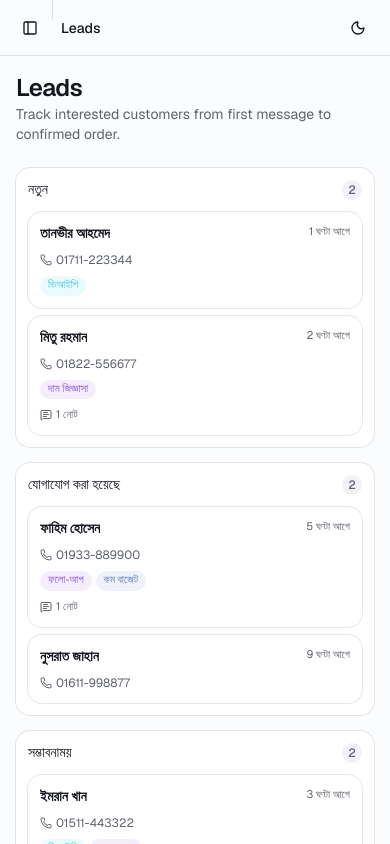
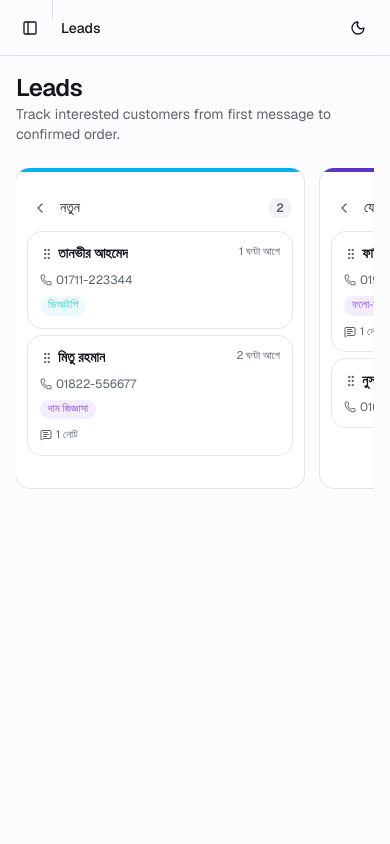
Before and after one commit to rana-arju/nishchit-frontend, a Next.js app: page /dashboard/leads in a window 390 px wide. Shown: the top 844 px of the page. Built offline with nearby package versions, Linux system fonts and the light colour scheme.

Commit message:
lead management page design with full responsive

```diff
--- a/src/app/dashboard/layout.tsx
+++ b/src/app/dashboard/layout.tsx
@@ -6,9 +6,9 @@ export default function DashboardLayout({ children }: { children: React.ReactNod
   return (
     <SidebarProvider>
       <AppSidebar />
-      <SidebarInset>
+      <SidebarInset className="min-w-0 overflow-x-hidden">
         <Topbar />
-        <main className="flex flex-1 flex-col gap-4 p-4 md:p-6">{children}</main>
+        <main className="flex min-w-0 flex-1 flex-col gap-4 p-4 md:p-6">{children}</main>
       </SidebarInset>
     </SidebarProvider>
   );
--- a/src/app/dashboard/leads/page.tsx
+++ b/src/app/dashboard/leads/page.tsx
@@ -2,7 +2,7 @@ import { LeadsBoard } from "@/features/leads/components/leads-board";
 
 export default function LeadsPage() {
   return (
-    <div className="flex flex-col gap-6">
+    <div className="flex min-w-0 flex-col gap-6 overflow-hidden">
       <div>
         <h1 className="text-2xl font-semibold tracking-tight">Leads</h1>
         <p className="text-muted-foreground text-sm">
--- a/src/features/leads/components/lead-card.tsx
+++ b/src/features/leads/components/lead-card.tsx
@@ -1,7 +1,8 @@
-import { MessageSquareText, Phone } from "lucide-react";
+import { GripVertical, MessageSquareText, Phone } from "lucide-react";
 import { Card, CardContent } from "@/components/ui/card";
 import { TagPill } from "@/components/shared/tag-pill";
 import type { Lead } from "@/features/leads/schemas/lead";
+import { cn } from "cn";
 
 function formatRelativeTime(timestamp: string): string {
   const diffHours = Math.round((Date.now() - new Date(timestamp).getTime()) / 3_600_000);
@@ -10,21 +11,46 @@ function formatRelativeTime(timestamp: string): string {
   return `${Math.round(diffHours / 24)} দিন আগে`;
 }
 
-export function LeadCard({ lead, onClick }: { lead: Lead; onClick: () => void }) {
+export function LeadCard({
+  lead,
+  isDragging,
+  onClick,
+  onDragStart,
+  onDragEnd,
+}: {
+  lead: Lead;
+  isDragging: boolean;
+  onClick: () => void;
+  onDragStart: () => void;
+  onDragEnd: () => void;
+}) {
   return (
     <Card
       size="sm"
       role="button"
       tabIndex={0}
+      draggable
+      onDragStart={(event) => {
+        event.dataTransfer.effectAllowed = "move";
+        event.dataTransfer.setData("text/plain", lead.id);
+        onDragStart();
+      }}
+      onDragEnd={onDragEnd}
       onClick={onClick}
       onKeyDown={(event) => {
         if (event.key === "Enter") onClick();
       }}
-      className="hover:border-primary/40 cursor-pointer transition-colors"
+      className={cn(
+        "hover:border-primary/40 cursor-grab transition-all active:cursor-grabbing",
+        isDragging && "scale-[0.98] opacity-40",
+      )}
     >
       <CardContent className="flex flex-col gap-2">
         <div className="flex items-start justify-between gap-2">
-          <p className="font-bangla truncate text-sm font-semibold">{lead.name}</p>
+          <div className="flex min-w-0 items-center gap-1">
+            <GripVertical className="text-muted-foreground size-3.5 shrink-0" aria-hidden="true" />
+            <p className="font-bangla truncate text-sm font-semibold">{lead.name}</p>
+          </div>
           <span className="text-muted-foreground shrink-0 text-[11px]">
             {formatRelativeTime(lead.lastActivityAt)}
           </span>
--- /dev/null
+++ b/src/features/leads/components/lead-column.tsx
@@ -0,0 +1,122 @@
+import { useState, type DragEvent } from "react";
+import { ChevronLeft, ChevronRight } from "lucide-react";
+import { Card, CardContent, CardHeader, CardTitle } from "@/components/ui/card";
+import { LeadCard } from "@/features/leads/components/lead-card";
+import type { Lead } from "@/features/leads/schemas/lead";
+import { pipelineStageLabel, type PipelineStage } from "@/types/pipeline-stage";
+import { cn } from "cn";
+
+const stageAccentClassName: Record<PipelineStage, string> = {
+  new: "bg-chart-3",
+  contacted: "bg-chart-1",
+  interested: "bg-chart-2",
+  follow_up: "bg-chart-5",
+  qualified: "bg-chart-4",
+  order_confirmed: "bg-chart-3",
+  lost: "bg-muted-foreground",
+};
+
+export function LeadColumn({
+  stage,
+  leads,
+  draggedLeadId,
+  isDropTarget,
+  onSelectLead,
+  onDragStart,
+  onDragEnd,
+  onDragEnter,
+  onDragLeave,
+  onDrop,
+}: {
+  stage: PipelineStage;
+  leads: Lead[];
+  draggedLeadId: string | null;
+  isDropTarget: boolean;
+  onSelectLead: (leadId: string) => void;
+  onDragStart: (leadId: string) => void;
+  onDragEnd: () => void;
+  onDragEnter: () => void;
+  onDragLeave: () => void;
+  onDrop: (leadId: string) => void;
+}) {
+  const [collapsed, setCollapsed] = useState(false);
+
+  function handleDragLeave(event: DragEvent<HTMLElement>) {
+    if (event.currentTarget.contains(event.relatedTarget as Node | null)) return;
+    onDragLeave();
+  }
+
+  return (
+    <Card
+      size="sm"
+      onDragOver={(event) => event.preventDefault()}
+      onDragEnter={(event) => {
+        event.preventDefault();
+        onDragEnter();
+      }}
+      onDragLeave={handleDragLeave}
+      onDrop={(event) => {
+        event.preventDefault();
+        onDrop(event.dataTransfer.getData("text/plain"));
+      }}
+      className={cn(
+        "relative min-h-80 shrink-0 overflow-hidden transition-all duration-200",
+        collapsed ? "w-14" : "w-72",
+        isDropTarget && "border-primary bg-primary/5 ring-primary/20 ring-2",
+      )}
+    >
+      <span className={cn("absolute inset-x-0 top-0 h-1", stageAccentClassName[stage])} />
+      <CardHeader
+        className={cn(
+          "flex gap-2 pt-4",
+          collapsed ? "flex-col items-center px-2" : "flex-row items-center justify-between",
+        )}
+      >
+        <div className={cn("flex min-w-0 items-center gap-2", collapsed && "flex-col")}>
+          <button
+            type="button"
+            onClick={() => setCollapsed((current) => !current)}
+            className="text-muted-foreground hover:bg-muted hover:text-foreground grid size-6 shrink-0 place-items-center rounded-md transition-colors"
+            aria-label={`${pipelineStageLabel[stage]} stage ${collapsed ? "expand" : "collapse"} করুন`}
+          >
+            {collapsed ? <ChevronRight className="size-4" /> : <ChevronLeft className="size-4" />}
+          </button>
+          <CardTitle
+            className={cn(
+              "font-bangla text-sm",
+              collapsed && "rotate-180 whitespace-nowrap [writing-mode:vertical-rl]",
+            )}
+          >
+            {pipelineStageLabel[stage]}
+          </CardTitle>
+        </div>
+        <span className="bg-muted text-muted-foreground flex min-w-6 items-center justify-center rounded-full px-1.5 py-0.5 text-xs font-semibold">
+          {leads.length}
+        </span>
+      </CardHeader>
+      <CardContent className={cn("flex flex-col gap-2", collapsed && "hidden")}>
+        {leads.length === 0 ? (
+          <div
+            className={cn(
+              "text-muted-foreground font-bangla flex min-h-28 items-center justify-center rounded-lg border border-dashed px-4 text-center text-xs transition-colors",
+              isDropTarget && "border-primary text-primary bg-background",
+            )}
+          >
+            {draggedLeadId ? pipelineStageLabel[stage] : "কোনো লিড নেই"}
+          </div>
+        ) : (
+          leads.map((lead) => (
+            <LeadCard
+              key={lead.id}
+              lead={lead}
+              isDragging={draggedLeadId === lead.id}
+              onClick={() => onSelectLead(lead.id)}
+              onDragStart={() => onDragStart(lead.id)}
+              onDragEnd={onDragEnd}
+            />
+          ))
+        )}
+      </CardContent>
+    </Card>
+  );
+}
--- a/src/features/leads/components/leads-board.tsx
+++ b/src/features/leads/components/leads-board.tsx
@@ -1,10 +1,10 @@
 "use client";
 
 import { useEffect, useMemo, useState } from "react";
-import { Card, CardContent, CardHeader, CardTitle } from "@/components/ui/card";
+import { Card, CardContent } from "@/components/ui/card";
 import { Skeleton } from "@/components/ui/skeleton";
 import { fetchLeads } from "@/features/leads/api/leads";
-import { LeadCard } from "@/features/leads/components/lead-card";
+import { LeadColumn } from "@/features/leads/components/lead-column";
 import { LeadDetailSheet } from "@/features/leads/components/lead-detail-sheet";
 import type { Lead } from "@/features/leads/schemas/lead";
 import { PIPELINE_STAGES, pipelineStageLabel, type PipelineStage } from "@/types/pipeline-stage";
@@ -14,6 +14,8 @@ type State = { phase: "loading" } | { phase: "error" } | { phase: "ready"; data:
 export function LeadsBoard() {
   const [state, setState] = useState<State>({ phase: "loading" });
   const [selectedId, setSelectedId] = useState<string | null>(null);
+  const [draggedLeadId, setDraggedLeadId] = useState<string | null>(null);
+  const [dropTargetStage, setDropTargetStage] = useState<PipelineStage | null>(null);
 
   useEffect(() => {
     let cancelled = false;
@@ -35,12 +37,9 @@ export function LeadsBoard() {
   const selectedLead = leads.find((lead) => lead.id === selectedId) ?? null;
 
   const leadsByStage = useMemo(() => {
-    const grouped: Record<PipelineStage, Lead[]> = {
-      new: [],
-      contacted: [],
-      qualified: [],
-      lost: [],
-    };
+    const grouped = Object.fromEntries(
+      PIPELINE_STAGES.map((stage) => [stage, [] as Lead[]]),
+    ) as Record<PipelineStage, Lead[]>;
     for (const lead of state.phase === "ready" ? state.data : []) grouped[lead.stage].push(lead);
     return grouped;
   }, [state]);
@@ -51,6 +50,20 @@ export function LeadsBoard() {
         ? { ...current, data: current.data.map((lead) => (lead.id === id ? updater(lead) : lead)) }
         : current,
     );
+  }
+
+  function moveLeadToStage(id: string, stage: PipelineStage) {
+    const stageTags = new Set(Object.values(pipelineStageLabel));
+    updateLead(id, (lead) => ({
+      ...lead,
+      stage,
+      tags: [...lead.tags.filter((tag) => !stageTags.has(tag)), pipelineStageLabel[stage]],
+    }));
+  }
+
+  function finishDragging() {
+    setDraggedLeadId(null);
+    setDropTargetStage(null);
   }
 
   if (state.phase === "loading") {
@@ -75,27 +88,28 @@ export function LeadsBoard() {
 
   return (
     <>
-      <div className="grid gap-4 sm:grid-cols-2 lg:grid-cols-4">
+      <div className="scrollbar-hidden flex max-w-full min-w-0 items-start gap-4 overflow-x-auto pb-3">
         {PIPELINE_STAGES.map((stage) => (
-          <Card key={stage} size="sm">
-            <CardHeader className="flex flex-row items-center justify-between gap-2">
-              <CardTitle className="font-bangla text-sm">{pipelineStageLabel[stage]}</CardTitle>
-              <span className="bg-muted text-muted-foreground flex size-5 items-center justify-center rounded-full text-xs font-medium">
-                {leadsByStage[stage].length}
-              </span>
-            </CardHeader>
-            <CardContent className="flex flex-col gap-2">
-              {leadsByStage[stage].length === 0 ? (
-                <div className="text-muted-foreground font-bangla flex min-h-24 items-center justify-center rounded-lg border border-dashed text-xs">
-                  কোনো লিড নেই
-                </div>
-              ) : (
-                leadsByStage[stage].map((lead) => (
-                  <LeadCard key={lead.id} lead={lead} onClick={() => setSelectedId(lead.id)} />
-                ))
-              )}
-            </CardContent>
-          </Card>
+          <LeadColumn
+            key={stage}
+            stage={stage}
+            leads={leadsByStage[stage]}
+            draggedLeadId={draggedLeadId}
+            isDropTarget={dropTargetStage === stage}
+            onSelectLead={setSelectedId}
+            onDragStart={setDraggedLeadId}
+            onDragEnd={finishDragging}
+            onDragEnter={() => {
+              if (draggedLeadId) setDropTargetStage(stage);
+            }}
+            onDragLeave={() => {
+              if (dropTargetStage === stage) setDropTargetStage(null);
+            }}
+            onDrop={(leadId) => {
+              if (leadId) moveLeadToStage(leadId, stage);
+              finishDragging();
+            }}
+          />
         ))}
       </div>
 
@@ -106,7 +120,7 @@ export function LeadsBoard() {
           if (!open) setSelectedId(null);
         }}
         onChangeStage={(stage) => {
-          if (selectedLead) updateLead(selectedLead.id, (lead) => ({ ...lead, stage }));
+          if (selectedLead) moveLeadToStage(selectedLead.id, stage);
         }}
         onAddTag={(tag) => {
           if (selectedLead && !selectedLead.tags.includes(tag)) {
--- a/src/types/pipeline-stage.ts
+++ b/src/types/pipeline-stage.ts
@@ -1,14 +1,33 @@
 import { z } from "zod";
 
-export const pipelineStageSchema = z.enum(["new", "contacted", "qualified", "lost"]);
+export const pipelineStageSchema = z.enum([
+  "new",
+  "contacted",
+  "interested",
+  "follow_up",
+  "qualified",
+  "order_confirmed",
+  "lost",
+]);
 
 export type PipelineStage = z.infer<typeof pipelineStageSchema>;
 
-export const PIPELINE_STAGES: PipelineStage[] = ["new", "contacted", "qualified", "lost"];
+export const PIPELINE_STAGES: PipelineStage[] = [
+  "new",
+  "contacted",
+  "interested",
+  "follow_up",
+  "qualified",
+  "order_confirmed",
+  "lost",
+];
 
 export const pipelineStageLabel: Record<PipelineStage, string> = {
   new: "নতুন",
   contacted: "যোগাযোগ করা হয়েছে",
+  interested: "আগ্রহী",
+  follow_up: "ফলো-আপ",
   qualified: "সম্ভাবনাময়",
+  order_confirmed: "অর্ডার নিশ্চিত",
   lost: "হারানো",
 };
```
